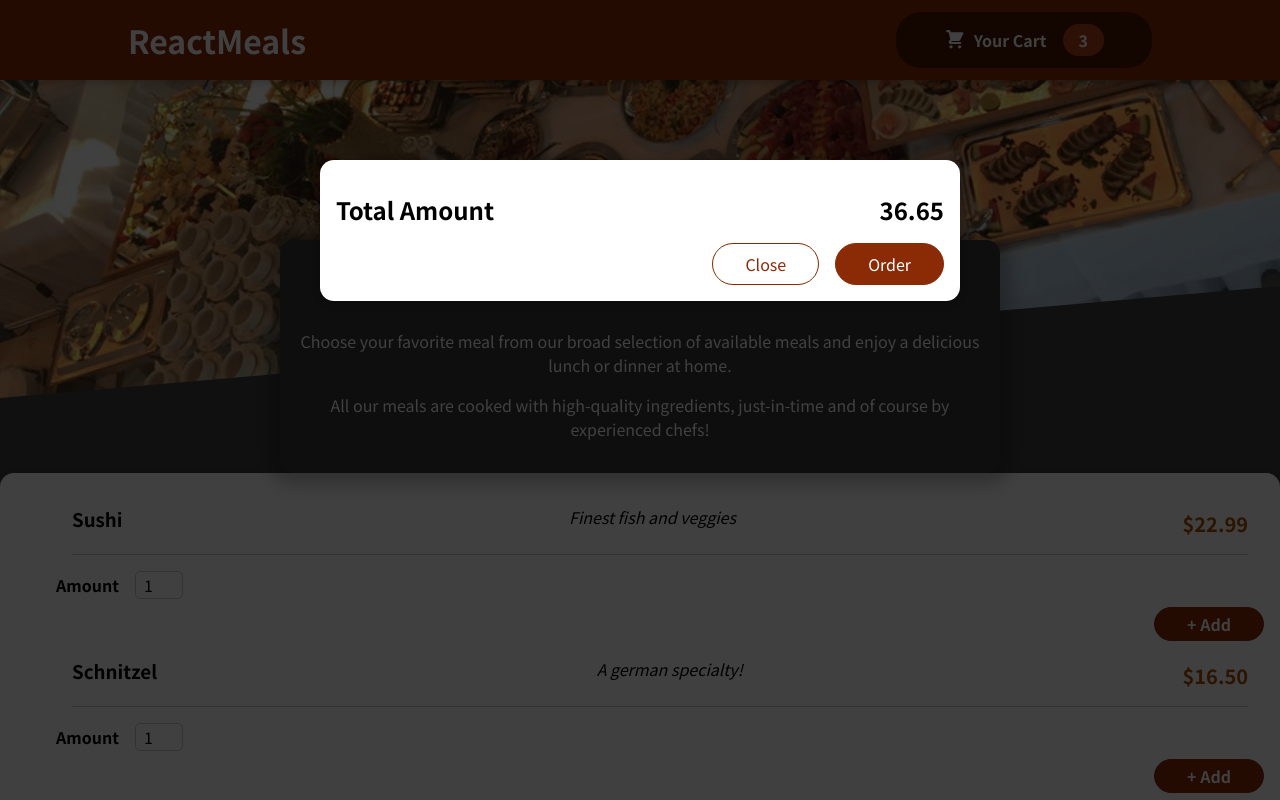
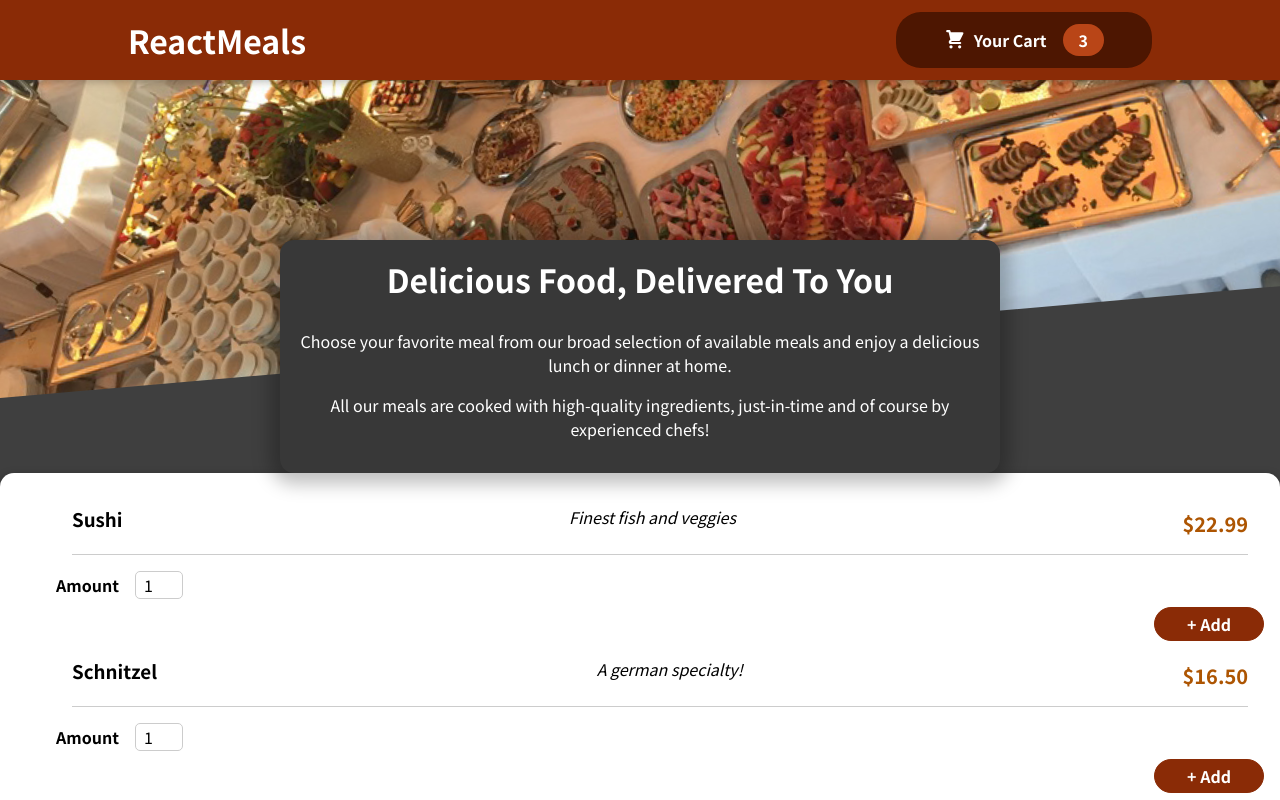
Before and after one commit to SamuelDourado/react-course-2023, a React (Create React App) app in the folder food-order/: page / in a window 1280 px wide. Shown: the top 800 px of the page. Built offline with nearby package versions, Linux system fonts and the light colour scheme.

Commit message:
Adiciona lógica para fechar a modal do Cart Componente

```diff
--- a/food-order/src/App.js
+++ b/food-order/src/App.js
@@ -1,13 +1,24 @@
+import React, { useState } from "react";
 import { Fragment } from "react";
 import Header from "./components/Layout/Header";
 import Meals from "./components/Meals/Meals";
 import Cart from "./components/Cart/Cart";
 
 function App() {
+  const [cartIsShown, setCartIsShown] = useState(false);
+
+  const showCartHandler = () => {
+    setCartIsShown(true);
+  };
+
+  const hideCartHandler = () => {
+    setCartIsShown(false);
+  };
+
   return (
     <Fragment>
-      <Cart />
-      <Header />
+      {cartIsShown && <Cart  onClose={hideCartHandler}/>}
+      <Header onShowCart={showCartHandler}/>
       <main>
         <Meals />
       </main>
--- a/food-order/src/components/Cart/Cart.js
+++ b/food-order/src/components/Cart/Cart.js
@@ -20,14 +20,14 @@ const Cart = (props) => {
   };
 
   return (
-    <Modal>
+    <Modal onClose={props.onClose}>
       {cartItem}
       <div className={classes.total}>
         <span>Total Amount</span>
         <span>36.65</span>
       </div>
       <div className={classes.actions}>
-        <button className={classes['button--alt']}>Close</button>
+        <button className={classes['button--alt']} onClick={props.onClose}>Close</button>
         <button className={classes.button}>Order</button>
       </div>
     </Modal>
--- a/food-order/src/components/Layout/Header.js
+++ b/food-order/src/components/Layout/Header.js
@@ -7,7 +7,7 @@ function Header(props) {
     return <Fragment>
         <header className={classes.header}>
             <h1>ReactMeals</h1>
-            <HeaderCartButton />
+            <HeaderCartButton onClick={props.onShowCart} />
         </header>
         <div className={classes['main-image']}>
             <img src={mealsImage} alt="A table full of delicious food!"/>
--- a/food-order/src/components/Layout/HeaderCartButton.js
+++ b/food-order/src/components/Layout/HeaderCartButton.js
@@ -1,8 +1,8 @@
 import CartIcon from '../Cart/CartIcon';
 import classes from './HeaderCartButton.module.css';
 
-function HeaderCartButton() {
-    return <button className={classes.button}>
+function HeaderCartButton(props) {
+    return <button className={classes.button} onClick={props.onClick}>
         <span className={classes.icon}>
             <CartIcon />
         </span>
--- a/food-order/src/components/UI/Modal.js
+++ b/food-order/src/components/UI/Modal.js
@@ -3,7 +3,7 @@ import { Fragment } from 'react';
 import ReactDOM  from 'react-dom';
 
 const Backdrop = props => {
-  return <div className={classes.backdrop}></div>
+  return <div className={classes.backdrop} onClick={props.onClose}></div>
 };
 
 const ModalOverlay = props => {
@@ -18,7 +18,7 @@ const portalElement = document.getElementById('overlays');
 
 const Modal = (props) => {
   return <Fragment>
-    {ReactDOM.createPortal(<Backdrop/>, portalElement)}
+    {ReactDOM.createPortal(<Backdrop onClose={props.onClose}/>, portalElement)}
     {ReactDOM.createPortal(<ModalOverlay>{props.children }</ModalOverlay>, portalElement)}
   </Fragment>
 };
```
